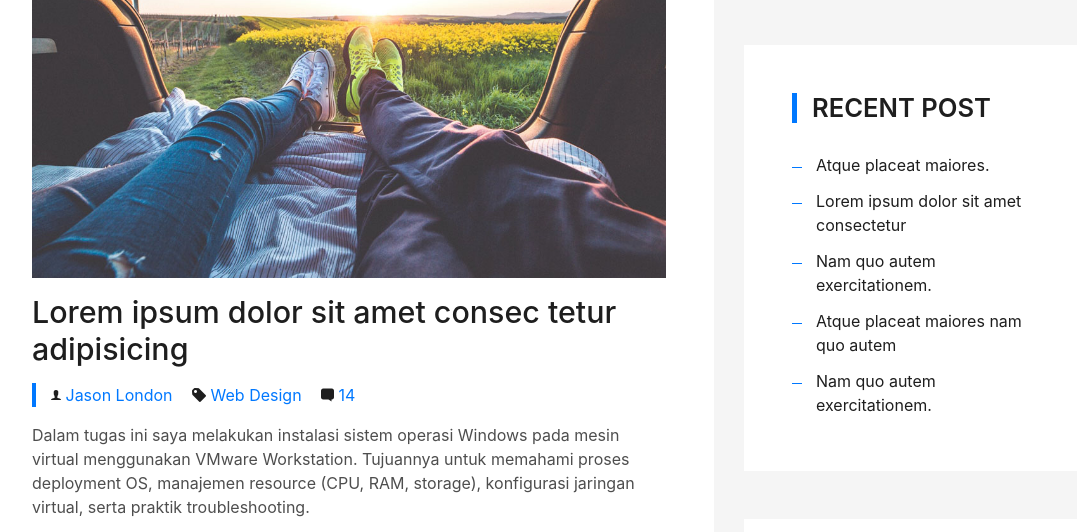
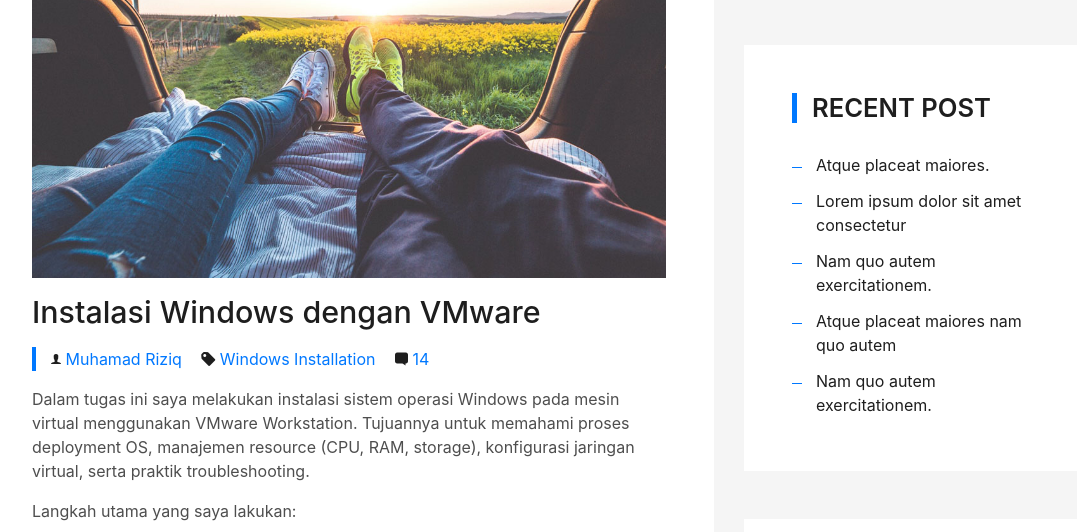
Before and after one commit to rzziq/Website-Portofolio, a plain HTML site: page blog-single.html in a window 1280 px wide. Shown: the part 606-1138 px from the top of the page, without its empty margins (101-1178 px from the left). Drawn offline with Linux system fonts and the light colour scheme; files whose address does not match are found by name.

Commit message:
Update blog-single.html

```diff
--- a/blog-single.html
+++ b/blog-single.html
@@ -101,15 +101,15 @@
               <img src="img/post-1.jpg" class="img-fluid" alt="">
             </div>
             <div class="post-meta">
-              <h1 class="article-title">Lorem ipsum dolor sit amet consec tetur adipisicing</h1>
+              <h1 class="article-title">Instalasi Windows dengan VMware</h1>
               <ul>
                 <li>
                   <span class="ion-ios-person"></span>
-                  <a href="#">Jason London</a>
+                  <a href="#">Muhamad Riziq</a>
                 </li>
                 <li>
                   <span class="ion-pricetag"></span>
-                  <a href="#">Web Design</a>
+                  <a href="#">Windows Installation</a>
                 </li>
                 <li>
                   <span class="ion-chatbox"></span>
```
